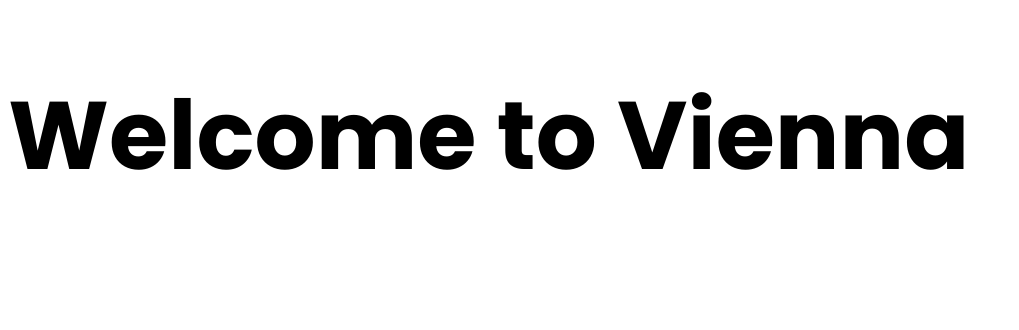
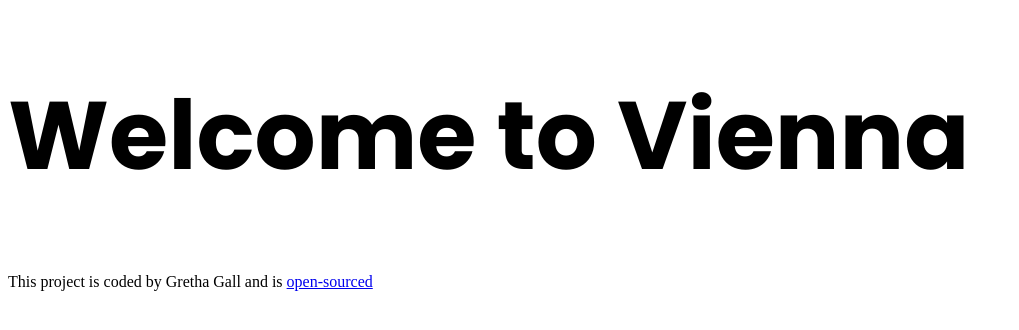
Before and after one commit to grethaga/addOn-project, a plain HTML site: page index.html in a window 1280 px wide. Shown: the whole page, without its empty margins (0-1019 px from the left). Drawn offline with Linux system fonts and the light colour scheme.

Commit message:
added GitHub link

```diff
--- a/index.html
+++ b/index.html
@@ -14,5 +14,10 @@
   </head>
   <body>
     <h1>Welcome to Vienna</h1>
+
+    <footer>
+      This project is coded by Gretha Gall and is
+      <a href="https://github.com/grethaga">open-sourced</a>
+    </footer>
   </body>
 </html>
```
